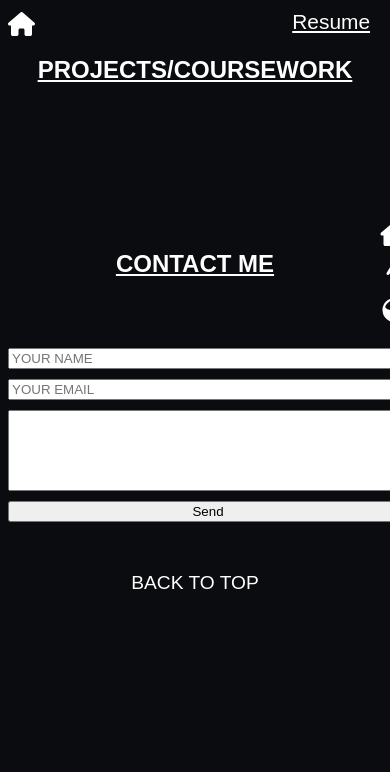
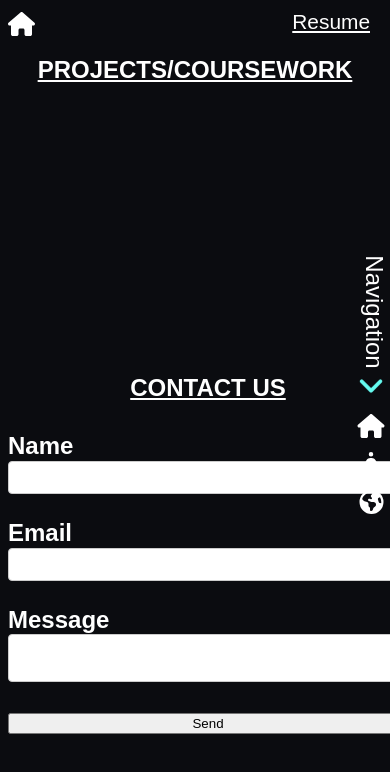
Before and after one commit to AlexanderEstrella/portfolio, a React (Create React App) app: page /projects in a window 390 px wide. Shown: the top 772 px of the page. Built offline with nearby package versions, Linux system fonts and the light colour scheme.

Commit message:
styling , mobiles screens fixes

```diff
--- a/package.json
+++ b/package.json
@@ -3,6 +3,7 @@
   "version": "0.1.0",
   "private": true,
   "dependencies": {
+    "@emailjs/browser": "^3.11.0",
     "@fortawesome/fontawesome-svg-core": "^6.4.0",
     "@fortawesome/free-brands-svg-icons": "^6.4.0",
     "@fortawesome/free-solid-svg-icons": "^6.4.0",
@@ -11,12 +12,13 @@
     "@testing-library/react": "^13.4.0",
     "@testing-library/user-event": "^13.5.0",
     "bootstrap": "^5.3.0",
+    "emailjs": "^4.0.2",
     "react": "^18.2.0",
     "react-bootstrap": "^2.7.4",
     "react-dom": "^18.2.0",
-    "react-reveal": "^1.2.2",
+    "react-hook-form": "^7.45.1",
     "react-router-dom": "^6.13.0",
-    "react-scripts": "5.0.1",
+    "react-scripts": "^5.0.1",
     "web-vitals": "^2.1.4"
   },
   "scripts": {
--- a/public/index.html
+++ b/public/index.html
@@ -3,7 +3,6 @@
 
 <head>
   <meta charset="utf-8" />
-  <link rel="icon" href="%PUBLIC_URL%/favicon.ico" />
   <meta name="viewport" content="width=device-width, initial-scale=1" />
   <meta name="theme-color" content="#000000" />
   <meta name="description" content="Web site created using create-react-app" />
--- a/src/App.css
+++ b/src/App.css
@@ -1,9 +1,12 @@
+
+/* General styles */
+
 body {
   background-color: #0B0C10;
   color: #fff;
   font-family: sans-serif;
   font-size: 1.5rem;
-
+  overflow: scroll;
 }
 
 .bi {
@@ -29,7 +32,6 @@ h2 {
   text-align: center;
   text-decoration: underline white;
   font-size: 1em;
-
 }
 
 li {
@@ -39,20 +41,33 @@ li {
 /* nav */
 .primaryHeader {
   position: fixed;
-  width: 100%;
+  max-width: 100%;
   background-color: #fff;
   text-align: center;
-
 }
 
 .Headertitle {
-  margin: 0 auto
+  margin: 0 auto;
 }
 
 .headerticontrol {
   color: var(--text-black);
   font-weight: 500;
+}
 
+.navigationcont {
+  position: relative;
+  top: -50px;
+}
+
+.navigation {
+  transform: rotate(90deg);
+}
+
+.spacer-about {
+  display: block;
+  width: 100px;
+  height: 200px;
 }
 
 .nav {
@@ -60,7 +75,7 @@ li {
   display: inline-block;
   position: fixed;
   left: 96%;
-  bottom: 50%;
+  bottom: 30%;
   transform: translate(-50%, -50%);
   margin: 0 auto;
   z-index: 100;
@@ -72,6 +87,7 @@ li {
   left: 0;
   color: #fff;
 }
+
 .resumenav {
   position: absolute;
   top: 0;
@@ -85,12 +101,9 @@ li {
 }
 
 
-/* nav */
-
-
 /* Home page */
 #home {
-  width: 1200px;
+  max-width: 1200px;
   margin: 0 auto;
 }
 
@@ -127,7 +140,7 @@ li {
   font-family: open sans;
   font-size: 5rem;
   text-decoration: none;
-
+  max-width: 300px;
 }
 
 .subsubheading {
@@ -137,7 +150,7 @@ li {
   font-weight: 600px;
   font-size: 1.0rem;
   opacity: 0.5;
-  color: #66FCF1
+  color: #66FCF1;
 }
 
 .webpassion {
@@ -147,22 +160,24 @@ li {
   font-weight: 600px;
   font-size: 2rem;
   opacity: 0.5;
-    color: #66FCF1
+  color: #66FCF1;
 }
 
 .shortdes {
   margin-left: 80px;
   text-align: left;
   font-family: 'Franklin Gothic Medium', 'Arial Narrow', Arial, sans-serif;
-    font-weight: 600px;
+  font-weight: 600;
   font-size: 2rem;
   opacity: 0.5;
-    color: #66FCF1
+  color: #66FCF1;
 }
 
 .socials {
   position: fixed;
   list-style-type: none;
+  bottom: 10%;
+  left: 5%;
   font-size: 2.0rem;
   color: #fff;
 }
@@ -174,7 +189,6 @@ color: #fff;
 }
 
 .socialslink:hover {
-
   color: #66FCF1;
   font-size: 2rem;
 }
@@ -182,31 +196,26 @@ color: #fff;
 .h {
   opacity: 0;
   animation: drop .4s linear forwards;
-
 }
 
 .e {
   opacity: 0;
   animation: drop .4s linear forwards .2s;
-
 }
 
 .l {
   opacity: 0;
   animation: drop .4s linear forwards .4s;
-
 }
 
 .l2 {
   opacity: 0;
   animation: drop .4s linear forwards .6s;
-
 }
 
 .o {
   opacity: 0;
   animation: drop .4s linear forwards .8s;
-
 }
 
 @keyframes drop {
@@ -240,14 +249,9 @@ color: #fff;
   }
 }
 
-
-
 /* About me */
-
 #aboutme {
   padding: 10%;
-
-
 }
 
 #aboutme h2 {
@@ -258,30 +262,24 @@ color: #fff;
   text-align: center;
 }
 
-
 .aboutimg {
-  width: 400px;
-  height: 400px;
+  max-width: 400px;
+  max-height: 400px;
   display: flex;
   border-radius: 10%;
   border-style: solid;
-
 }
-
 
 .about-me-box {
   justify-content: center;
   display: flex;
-
 }
 
 #line,
 #line:focus,
 #line:active {
-
   text-decoration: none;
   color: white;
-
 }
 
 #line:hover {
@@ -291,7 +289,7 @@ color: #fff;
 .aboutdetails {
   font-size: 1.5rem;
   font-family: sens, sans-serif;
-  width: 800px;
+  max-width:800px;
   margin-left: 10%;
 
 }
@@ -301,22 +299,17 @@ color: #fff;
   font-size: 2rem;
 }
 
-
-
 /* SKILLS */
-
 .spacer-about {
   height: 15vh;
-
 }
-
 
 .tools-icons {
   display: flex;
   justify-content: center;
   flex-wrap: wrap;
   margin: 5% auto;
-  width: 35%;
+  width: 100%;
   justify-content: space-around;
   text-align: center;
 }
@@ -335,23 +328,19 @@ color: #fff;
 }
 
 /* PROJECTS */
-
 #projects h2 {
   font-size: 1em;
+}
 
-}
 .card-container {
   display: flex;
   margin: 0 auto;
-  flex-direction: row;
+  flex-direction: column;
   gap: 20px;
   justify-content: center;
   flex-wrap: wrap;
 }
 
-.card {
-
-}
 
 .card-body {
   color: black;
@@ -359,7 +348,7 @@ color: #fff;
 
 .card-title {
   padding: 2 0;
-  font-size: large
+  font-size: large;
 }
 
 .card:hover {
@@ -367,9 +356,7 @@ color: #fff;
   background-color: #66FCF1;
 }
 
-
 /* CONTACT */
-
 form {
   padding-top: 50px;
   padding-bottom: 50px;
@@ -380,11 +367,9 @@ form {
   flex-direction: column;
 }
 
-
 #top,
 #top:focus,
 #top:active {
-
   display: flex;
   justify-content: center;
   text-decoration: none;
@@ -397,9 +382,7 @@ form {
   font-size: 1.5rem;
 }
 
-
 /* home */
-
 ul {
   display: flex;
   flex-direction: column;
@@ -415,5 +398,273 @@ ul {
 
 .fa-xl:hover {
   cursor: pointer;
+}
+
+/* Contact form*/
+
+.contact-form {
+  max-width: 400px;
+  margin: 0 auto;
+}
+
+.form-heading {
+  text-align: center;
+  margin-bottom: 20px;
+}
+
+.form-label {
+  margin-bottom: 15px;
+}
+
+label {
+  display: block;
+  font-weight: bold;
+}
+
+.form-control {
+  width: 100%;
+  padding: 8px;
+  border: 1px solid #ccc;
+  border-radius: 4px;
+}
+
+.error-message {
+  color: red;
+}
+
+.success-message {
+  display: none;
+  margin-top: 20px;
+  padding: 10px;
+  color:black;
+  background-color: #e6f7e9;
+  border: 1px solid #e6f7e9;
+  border-radius: 4px;
+}
+
+.success-message.visible {
+  display: block;
+}
+@media (max-width: 750px) {
+  .about-me-box {
+    display: flex;
+    flex-direction: column;
+  }
+
+  .primaryHeader {
+    position: fixed;
+    width: 100%;
+    background-color: #fff;
+    text-align: center;
+  }
+
+  .Headertitle {
+    margin: 0 auto;
+  }
+
+  .headerticontrol {
+    color: var(--text-black);
+    font-weight: 500;
+  }
+
+  .navigationcont {
+    position: relative;
+    top: -50px;
+  }
+
+  .navigation {
+    transform: rotate(90deg);
+  }
+
+  .spacer-about {
+    display: block;
+    width: 100px;
+    height: 200px;
+  }
+
+  .nav {
+    z-index: 100;
+    display: inline-block;
+    position: fixed;
+    left: 90%;
+    bottom: 40%;
+    transform: translate(-50%, -50%);
+    margin: 0 auto;
+    z-index: 100;
+  }
+
+  .aboutimg {
+    width: 350px;
+    max-height: 400px;
+    display: flex;
+    border-radius: 10%;
+    border-style: solid;
+  }
+
+  .subheading {
+    display: flex;
+    margin-left: 80px;
+    align-self: center;
+    justify-content: left;
+    font-weight: 400px;
+    font-family: open sans;
+    font-size: 2.5rem;
+    text-decoration: none;
+    max-width: 300px;
+  }
+
+  .socials {
+    position: fixed;
+    bottom: 10%;
+    left: -20px;
+    list-style-type: none;
+    font-size: 2.0rem;
+    color: #fff;
+  }
+}
+
+@media (max-width: 1000px) {
+.about-me-box {
+    display: flex;
+    flex-direction: column;
+  }
+
+  .primaryHeader {
+    position: fixed;
+    width: 100%;
+    background-color: #fff;
+    text-align: center;
+  }
+
+  .Headertitle {
+    margin: 0 auto;
+  }
+
+  .headerticontrol {
+    color: var(--text-black);
+    font-weight: 500;
+  }
+
+  .navigationcont {
+    position: relative;
+    top: -50px;
+  }
+
+  .navigation {
+    transform: rotate(90deg);
+  }
+
+  .spacer-about {
+    display: block;
+    width: 100px;
+    height: 200px;
+  }
+
+  .nav {
+    z-index: 100;
+    display: inline-block;
+    position: fixed;
+    left: 90%;
+    bottom: 10%;
+    transform: translate(-50%, -50%);
+    margin: 0 auto;
+    z-index: 100;
+  }
+
+
+
+  .aboutimg {
+    width: 350px;
+    max-height: 400px;
+    display: flex;
+    border-radius: 10%;
+    border-style: solid;
+  }
+
+  .subheading {
+    display: flex;
+    margin-left: 80px;
+    align-self: center;
+    justify-content: left;
+    font-weight: 400px;
+    font-family: open sans;
+    font-size: 2.0rem;
+    text-decoration: none;
+    max-width: 300px;
+  }
+
 
 }
+
+@media (max-width: 1500px) {
+  .about-me-box {
+    display: flex;
+    flex-direction: column;
+  }
+
+  .primaryHeader {
+    position: fixed;
+    width: 100%;
+    background-color: #fff;
+    text-align: center;
+  }
+
+  .Headertitle {
+    margin: 0 auto;
+  }
+
+  .headerticontrol {
+    color: var(--text-black);
+    font-weight: 500;
+  }
+
+  .navigationcont {
+    position: relative;
+    top: -50px;
+  }
+
+  .navigation {
+    transform: rotate(90deg);
+  }
+
+  .spacer-about {
+    display: block;
+    width: 100px;
+    height: 200px;
+  }
+
+  .nav {
+    z-index: 100;
+    display: inline-block;
+    position: fixed;
+    left: 90%;
+    bottom: 25%;
+    transform: translate(-50%, -50%);
+    margin: 0 auto;
+    z-index: 100;
+  }
+
+
+
+  .aboutimg {
+    width: 350px;
+    max-height: 400px;
+    display: flex;
+    border-radius: 10%;
+    border-style: solid;
+  }
+
+  .subheading {
+    display: flex;
+    margin-left: 80px;
+    align-self: center;
+    justify-content: left;
+    font-weight: 400px;
+    font-family: open sans;
+    font-size: 2.0rem;
+    text-decoration: none;
+    max-width: 300px;
+  }
+
+
+}
--- a/src/Pages/Contact.js
+++ b/src/Pages/Contact.js
@@ -1,36 +1,69 @@
-import React from "react";
+import React, { useRef, useState } from "react";
+import emailjs from "@emailjs/browser";
+import { useForm } from "react-hook-form";
 
-const Contact = () => {
+function Contact() {
+  const {
+    register,
+    handleSubmit,
+    formState: { errors },
+  } = useForm();
+  const [unset, setUnset] = useState(true);
+
+  const form = useRef();
+  const sendEmail = (e) => {
+    e.preventDefault();
+    emailjs
+      .sendForm(
+        "service_ds0ybkx",
+        "template_wgpacqg",
+        form.current,
+        "X9FZgsDJSow5wxOmd"
+      )
+      .then((result) => {
+        console.log(result.status);
+      })
+      .catch((err) => {
+        alert("error");
+      })
+      .finally(() => {
+        setUnset(!unset);
+      });
+    e.target.reset();
+  };
+
   return (
-    <>
-      <section id="contact">
-        <h2>Contact me</h2>
-        <form action="mailto:alexanderestrella23@gmail.com" method="POST">
-          <input
-            type="text"
-            id="name"
-            placeholder="YOUR NAME"
-            required
-            minLength="2"
-            maxLength="30"
-            size="30"
-          />
-          <input
-            type="email"
-            id="email"
-            placeholder="YOUR EMAIL"
-            size="30"
-            required
-          />
-          <textarea id="story" name="story" rows="5" cols="33"></textarea>
-          <button className="btn btn-primary">Send</button>
-        </form>
-        <a id="top" href="#home">
-          back to top
-        </a>
-      </section>
-    </>
+    <form className="contact-form" ref={form} onSubmit={sendEmail}>
+      <h2 className="form-heading">Contact us</h2>
+      <div className="form-label">
+        <label htmlFor="name">Name</label>
+        <input className="form-control" name="user_name" type="text" required />
+      </div>
+      <div className="form-label">
+        <label>Email</label>
+        <input
+          className="form-control"
+          name="user_email"
+          type="email"
+          {...register("email", {
+            required: true,
+            pattern: /^[A-Z0-9._%+-]+@[A-Z0-9.-]+\.[A-Z]{2,4}$/i,
+          })}
+        />
+        {errors.email && <span className="error-message">Invalid email</span>}
+      </div>
+      <div className="form-label">
+        <label>Message</label>
+        <textarea className="form-control" name="user_message" required />
+      </div>
+      <button className="btn btn-primary" type="submit">
+        Send
+      </button>
+      <div className={unset ? "success-message" : "success-message visible"}>
+        <p>Your message has been sent!</p>
+      </div>
+    </form>
   );
-};
+}
 
 export default Contact;
--- a/src/Pages/Navbar.js
+++ b/src/Pages/Navbar.js
@@ -4,6 +4,8 @@ import {
   faPerson,
   faHouse,
   faEarthAmericas,
+  faregular,
+  faAngleDown,
 } from "@fortawesome/free-solid-svg-icons";
 import { Link } from "react-router-dom";
 import MainNav from "./Mainnav";
@@ -14,7 +16,18 @@ const Navbar = () => {
       <MainNav />
       <div className="primaryHeader">
         <div className="nav">
+          <div className="navigationcont">
+            <span className="navigation">Navigation</span>
+          </div>
+
           <ul>
+            <li>
+              <FontAwesomeIcon
+                icon={faAngleDown}
+                beat
+                style={{ color: "#66FCF1" }}
+              />
+            </li>
             <li>
               <Link className="navas" to="/Home">
                 <FontAwesomeIcon icon={faHouse} className="fa-xl" />
```
Also changed, not shown: src/Pages/About.js (+12 -20 lines), 2 other files (tests, documents, lock files or other folders). Lines whose indentation alone changed are shown as unchanged.
